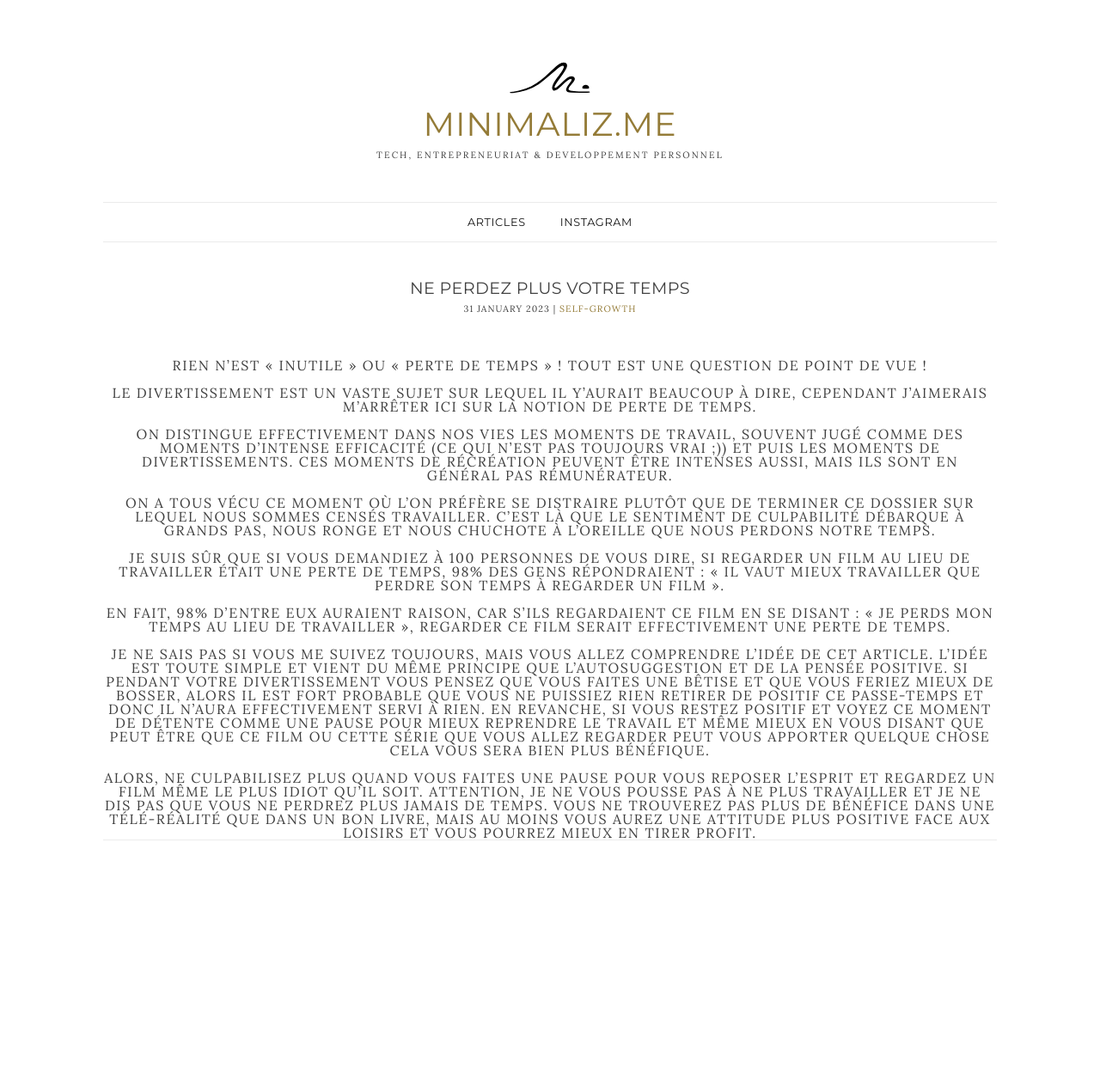
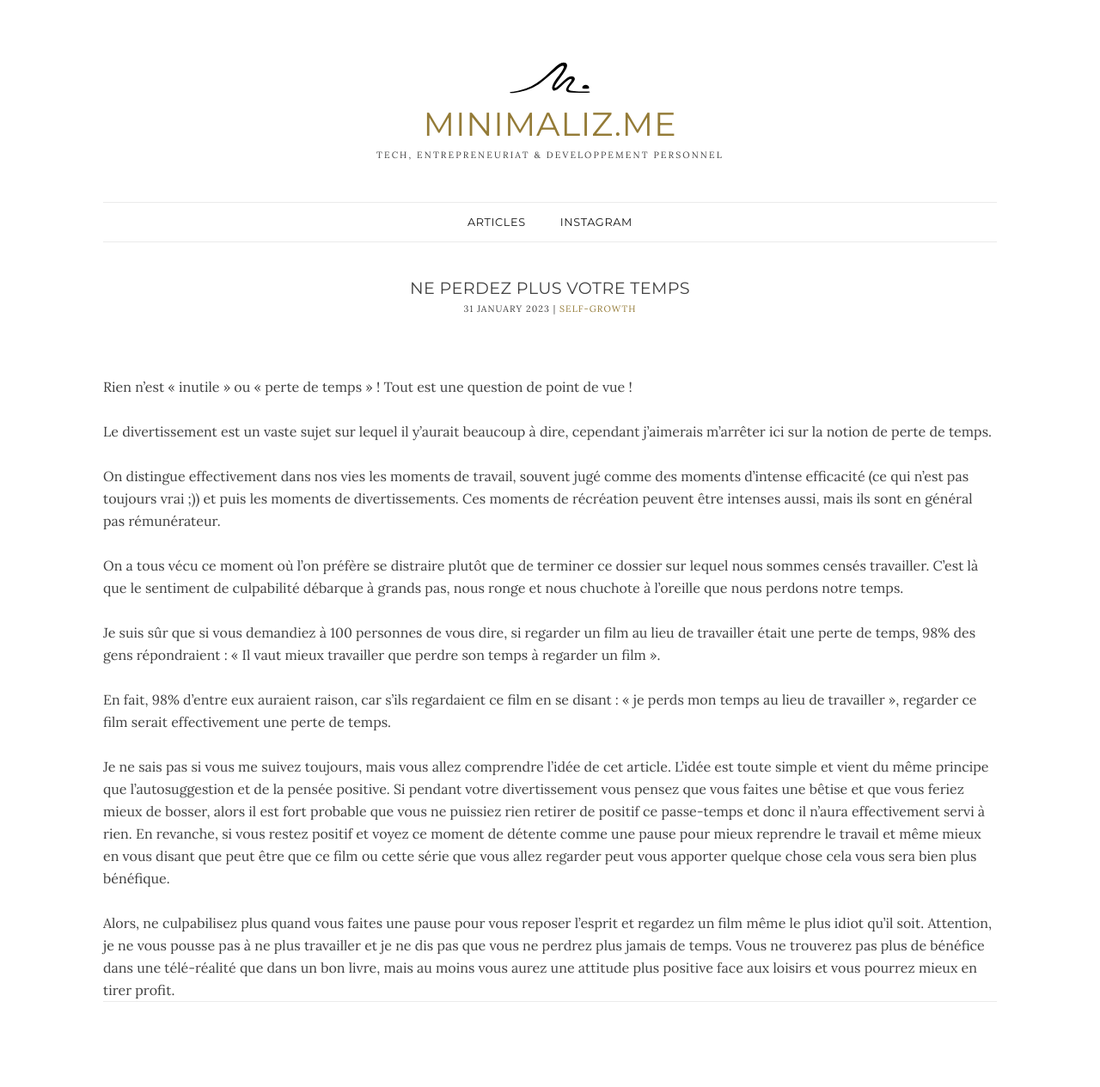
Before and after one commit to minimalizme/minimaliz.me, a Jekyll site: the page built from _posts/2023-01-31-ne-perdez-plus-votre-temps.md, in a window 1280 px wide. Shown: the whole page at 86% size. Built offline with Jekyll 4.4.1, drawn with Linux system fonts in a browser that asks for light colours; before the commit the page ends 1077 px from its top, so only the background shows below that.

Commit message:
update style

```diff
--- a/assets/style.css
+++ b/assets/style.css
@@ -382,11 +382,7 @@ post .post-info {
 post p{
     font-family: 'Lora', serif;
     font-size: 1rem;
-    letter-spacing: .1em;
-    margin: 0;
     color: #404040;
-    text-transform: uppercase;
     font-weight: 400; /* Définit l'épaisseur de la police */
-    text-align: center; /* Centrer le texte horizontalement */
-    line-height: 1; /* Hauteur de ligne pour l'espacement vertical du texte */
+    line-height: 1.625; /* Hauteur de ligne pour l'espacement vertical du texte */
 }
```
